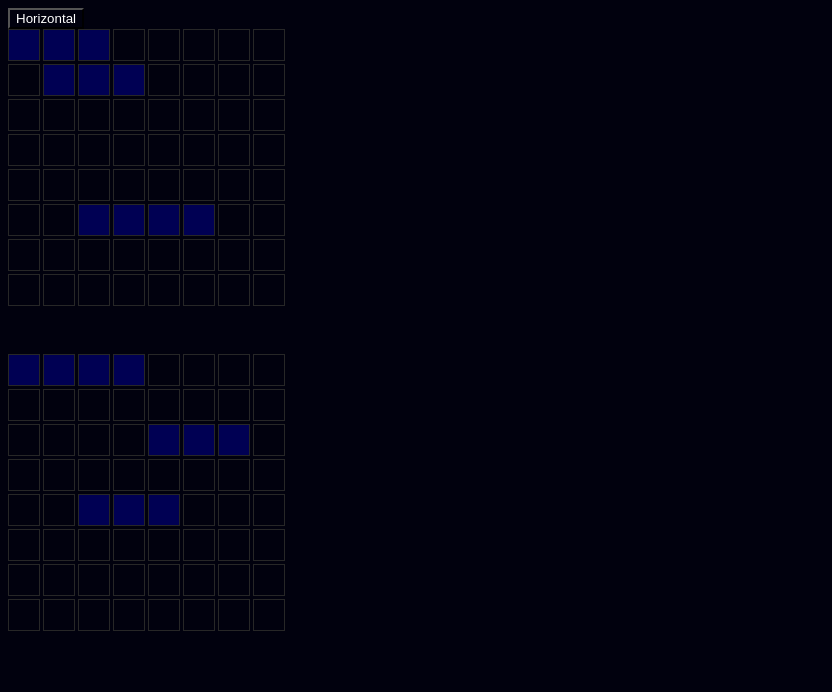
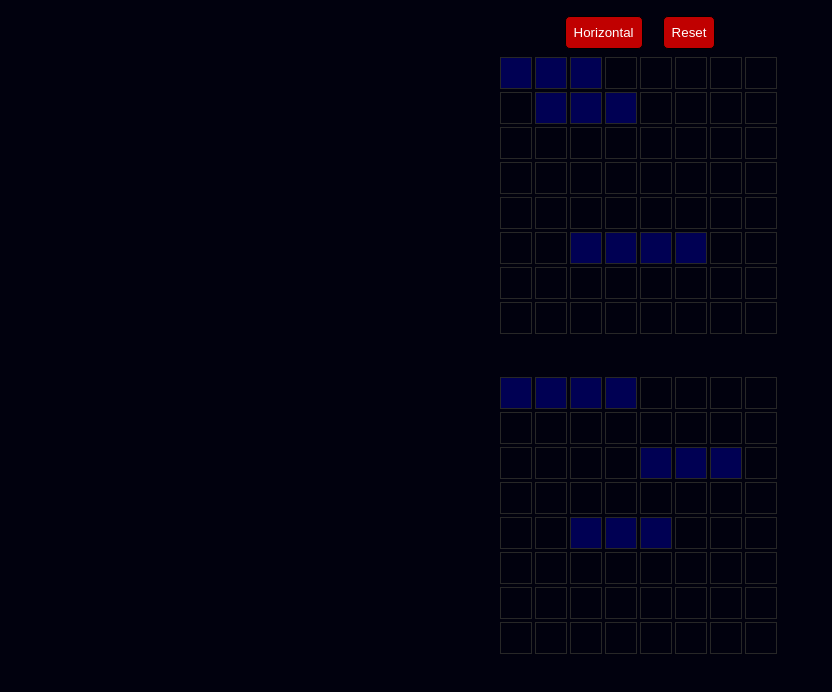
Before and after one commit to lindavid1998/battleship, a plain HTML site: page index.html in a window 1280 px wide. Shown: the whole page, without its empty margins (0-832 px from the left). Drawn offline with Linux system fonts and the light colour scheme.

Commit message:
Add minor formatting updates

```diff
--- a/index.html
+++ b/index.html
@@ -15,12 +15,18 @@
 				background-color: rgb(1, 1, 14);
 			}
 
+			.game, .settings {
+				width: fit-content;
+				margin: 0 auto;
+			}
+
 			.board {
+				width: 280px;
+				height: 280px;
 				display: grid;
-				grid-template-columns: repeat(var(--grid-size), var(--box-size));
-				grid-template-rows: repeat(var(--grid-size), var(--box-size));
-				gap: 5px;
-				margin-bottom: 50px;
+				grid-template-columns: repeat(var(--grid-size), auto);
+				grid-template-rows: repeat(var(--grid-size), auto);
+				margin-bottom: 40px;
 			}
 
 			.grid-pos {
@@ -32,7 +38,7 @@
 				justify-content: center;
 
 				font-size: 2rem;
-				transition: 0.5s all;
+				transition: 0.4s all;
 			}
 
 			.grid-pos:hover {
@@ -54,19 +60,33 @@
 			.winner {
 				font-size: 2rem;
 				color: white;
+				text-align: center;
 			}
 
-			.orientation {
+			button {
+				appearance: none;
 				color: white;
+				outline: none;
+				border-radius: 5px;
+				border: 1px solid black;
+				background-color: rgb(192, 0, 0);
+				padding: 8px;
+				margin: 8px;
 			}
 
+			button:hover {
+				background-color: red;
+			}
 		</style>
 	</head>
 	<body>
-		<div class="settings">
-			<button class="orientation">Horizontal</button>
+		<div class="container">
+			<div class="settings">
+				<button class="orientation">Horizontal</button>
+				<button class="reset">Reset</button>
+			</div>
+			<div class="game"></div>
 		</div>
-		<div class="game"></div>
 		<script src="main.js"></script>
 	</body>
 </html>
```
